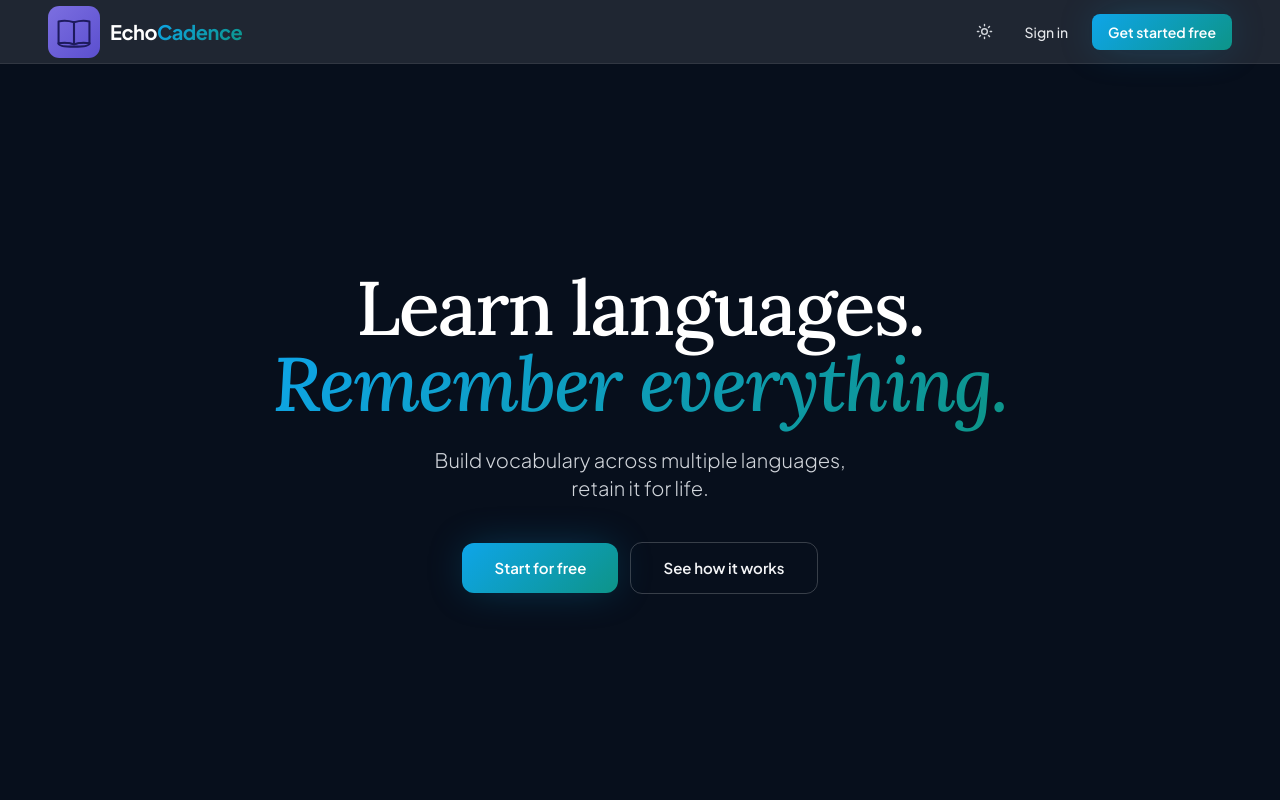
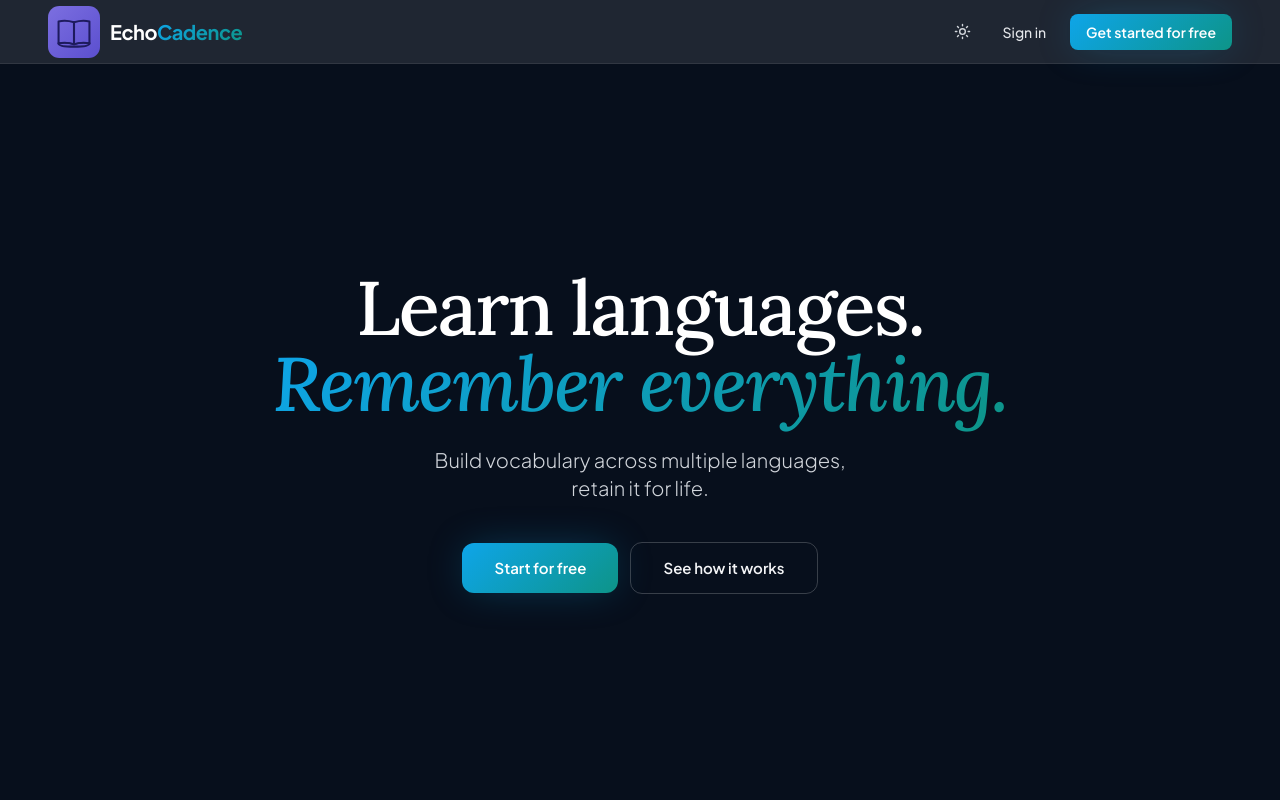
Before and after one commit to Divya4879/EchoCadence, a React (Vite) app in the folder frontend/: page / in a window 1280 px wide. Shown: the top 800 px of the page. Built offline with nearby package versions, Linux system fonts and the light colour scheme; no server answers.

Commit message:
Updated some content on landing pg

```diff
--- a/frontend/index.html
+++ b/frontend/index.html
@@ -6,7 +6,7 @@
     <link rel="alternate icon" type="image/png" href="/logo.png" />
     <meta name="viewport" content="width=device-width, initial-scale=1.0" />
     <meta name="description" content="echocadence — master vocabulary across multiple languages with spaced repetition, smart flashcards, and deep progress tracking." />
-            <title>EchoCadence — Learn languages. Remember everything.</title>
+            <title>EchoCadence: Learn languages. Remember everything.</title>
     <link rel="preconnect" href="https://fonts.googleapis.com" />
     <link rel="preconnect" href="https://fonts.gstatic.com" crossorigin />
     <link href="https://fonts.googleapis.com/css2?family=Plus+Jakarta+Sans:wght@300;400;500;600;700&family=Lora:ital,wght@0,400;0,500;1,400;1,500&display=swap" rel="stylesheet" />
--- a/frontend/src/pages/Landing.jsx
+++ b/frontend/src/pages/Landing.jsx
@@ -64,7 +64,7 @@ export default function Landing() {
           ) : (
             <>
               <button onClick={() => loginWithRedirect()} className="text-sm font-medium text-gray-700 dark:text-gray-200 hover:text-gray-900 dark:hover:text-white transition-colors px-3 py-1.5">Sign in</button>
-              <button onClick={() => loginWithRedirect({ authorizationParams: { screen_hint: 'signup' } })} className="text-sm font-semibold px-4 py-2 rounded-lg bg-brand-gradient text-white hover:opacity-90 transition-opacity glow">Get started free</button>
+              <button onClick={() => loginWithRedirect({ authorizationParams: { screen_hint: 'signup' } })} className="text-sm font-semibold px-4 py-2 rounded-lg bg-brand-gradient text-white hover:opacity-90 transition-opacity glow">Get started for free</button>
             </>
           )}
         </div>
@@ -172,7 +172,7 @@ export default function Landing() {
         <div className="max-w-6xl mx-auto px-6 md:px-12 py-12 flex flex-col md:flex-row items-start md:items-center justify-between gap-8">
           <div>
             <div className="flex items-center gap-3 mb-3"><Logo size={60} /><span className="text-[22px] font-bold text-gray-900 dark:text-white">Echo<span className="gradient-text">Cadence</span></span></div>
-            <p className="text-sm text-gray-600 dark:text-gray-400 max-w-xs leading-relaxed">Vocabulary learning built on the science of spaced repetition. Remember more, forget less.</p>
+            <p className="text-sm text-gray-600 dark:text-gray-400 max-w-xs leading-relaxed">Vocabulary enhancement built on the science of spaced repetition. Remember more, forget less.</p>
           </div>
           <div className="flex flex-col items-start md:items-end gap-2">
             <div className="flex items-center gap-5 text-sm text-gray-600 dark:text-gray-400">
```
